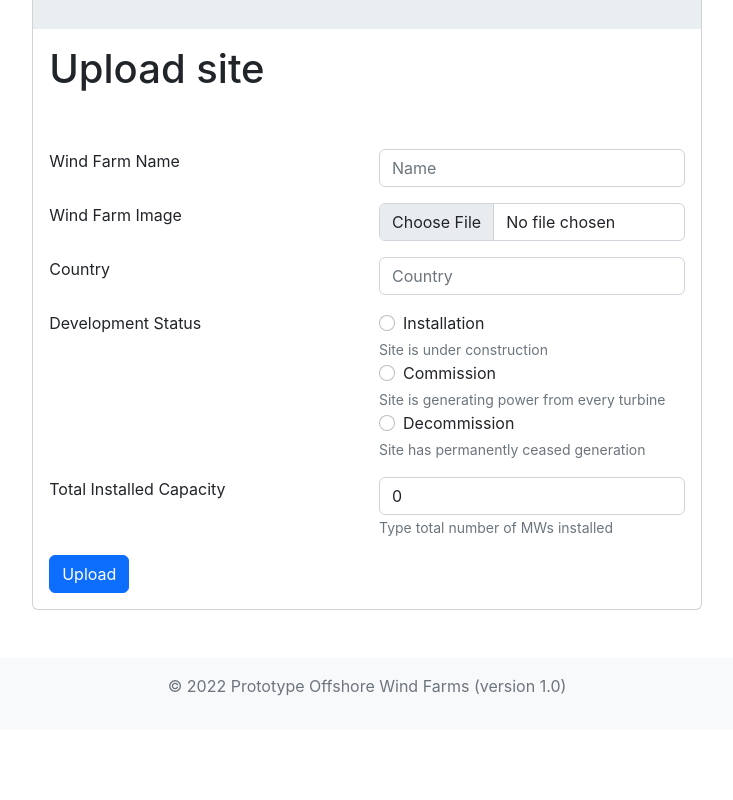
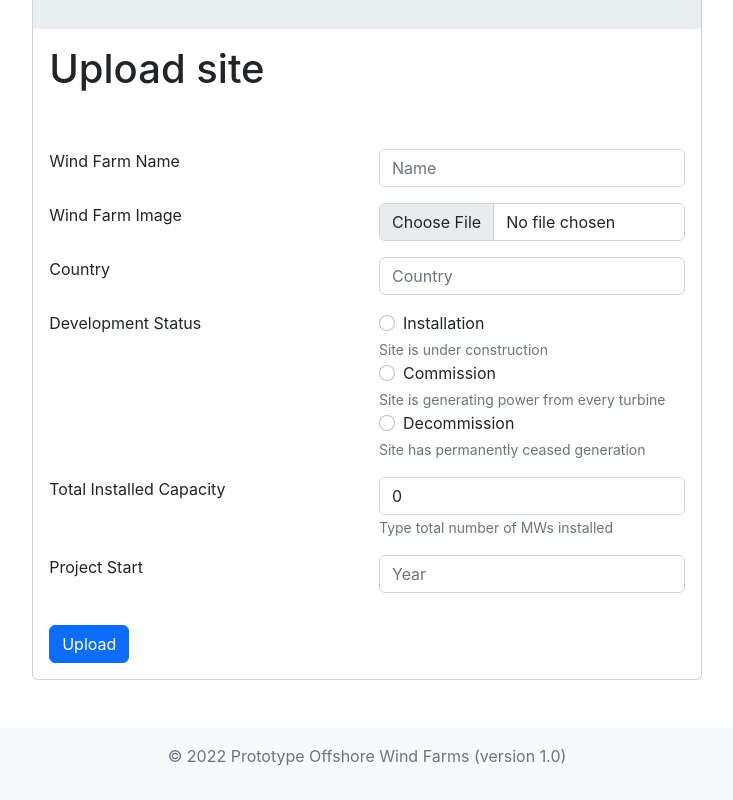
Before and after one commit to madskl1975/offshore-wind-farms, a React (Create React App) app: page /upload in a window 1280 px wide. Shown: the part 527-1327 px from the top of the page, without its empty margins (273-1006 px from the left). Before the commit the page ends 1257 px from the top, so only its background shows below. Built offline with nearby package versions, Linux system fonts and the light colour scheme.

Commit message:
projectStart array oprettes fint

```diff
--- a/src/pages/UploadSite.js
+++ b/src/pages/UploadSite.js
@@ -11,28 +11,42 @@ export default function UploadSite() {
     country: "",
     developmentStatus: "",
     installedCapacity: 0,
-    // projectStart:[],
-    // evt. angive {projectStartYear: "", projectStartMonth: "", projectStartEvent: ""}
+    projectStart: [
+      { projectStartYear: "", projectStartMonth: "", projectStartEvent: "" }, // opretter fint mit array for projectStart
+    ],
+
   });
   const [image, setImage] = useState("");
-  // const [name, setName] = useState(""); //linje 18-21 erstattes med linje 8-17
+  // const [projectStart, setProjectStart] = useState("");
+  // const [name, setName] = useState("");
   // const [image, setImage] = useState("");
   // const [developmentStatus, setDevelopmentStatus] = useState("");
   // const [country, setCountry] = useState("");
 
-  function handleChange(event) {
+  function handleChange(event) { //rammer ikke mit array for projectStart
     const name = event.target.name;
     const type = event.target.type;
     const checked = event.target.checked;
     const value = type === "checkbox" ? checked : event.target.value;
 
-    setFormData((prevUpdateData) => {
+    setFormData((prevFormData) => {
       return {
-        ...prevUpdateData,
+        ...prevFormData,
         [name]: value,
       };
     });
   }
+
+  // function handleProjectStart(event) {
+  //   const name = event.target.name;
+  //   const value = event.target.value;
+  //   setProjectStart((prevProjectStart) => {
+  //     return {
+  //       ...prevProjectStart,
+  //       [name]: value,
+  //     };
+  //   });
+  // }
 
   async function uploadSite(event) {
     event.preventDefault();
@@ -214,6 +228,30 @@ export default function UploadSite() {
                   </Form.Text>
                 </Col>
               </Row>
+              <Row className="mb-3">
+                <Col>
+                  <Form.Label>Project Start</Form.Label>
+                </Col>
+                <Col>
+                  <Form.Control
+                    className="mb-3"
+                    type="text"
+                    placeholder="Year"
+                    name="projectStartYear"
+                    value={formData.year}
+                    onChange={handleChange}
+                  />
+                  {/* <Form.Control
+                    className="mb-3"
+                    type="text"
+                    placeholder="Month"
+                    name="projectStartMonth"
+                    value={formData.month}
+                    onChange={handleChange}
+                  /> */}
+                </Col>
+              </Row>
+
               <Row>
                 <Col>
                   <Button type="submit ">Upload</Button>
```
